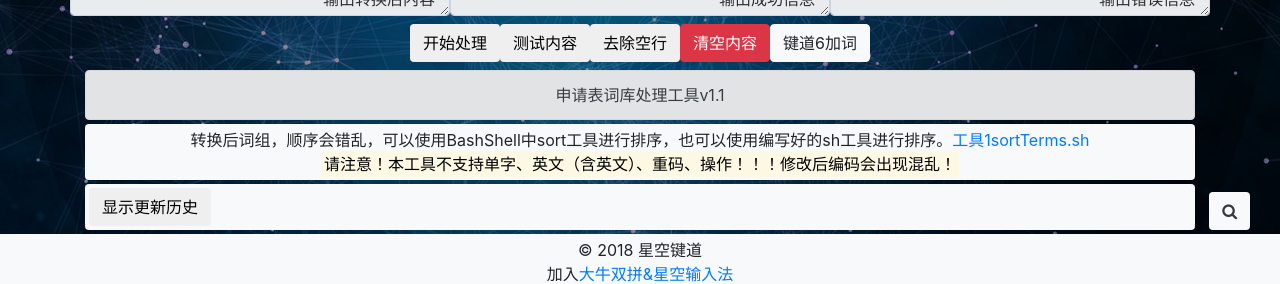
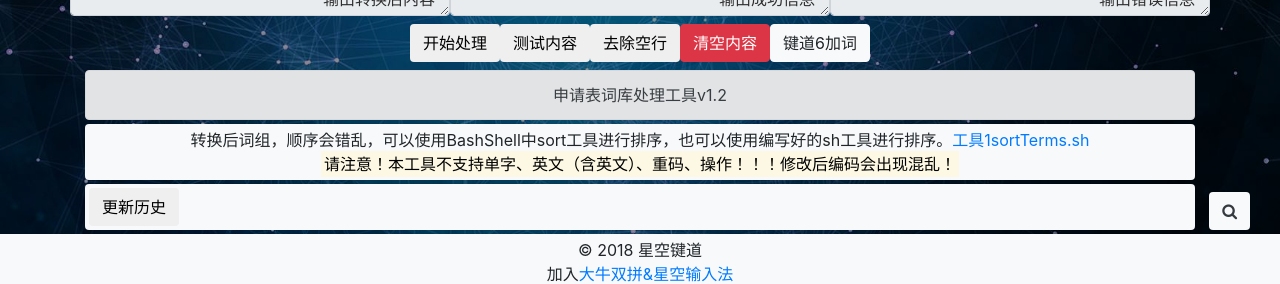
Before and after one commit to nshusr/xkinput, a Vue app: page /rime_jd_web/Tools/Contribution in a window 1280 px wide. Shown: the part 466-750 px from the top of the page. Built offline with nearby package versions, Linux system fonts and the light colour scheme.

Commit message:
新增*操作符，等同mv jetbrains-webstorm.desktop ./firefox.desktop

```diff
--- a/src/components/Tools/Contribution/Contribution.vue
+++ b/src/components/Tools/Contribution/Contribution.vue
@@ -27,11 +27,12 @@
 	<button class="btn" @click="clearSpace">去除空行</button>
 	<button class="btn btn-danger" @dblclick="clearContent" @click="clearInfo = '双击生效清空'">{{clearInfo}}</button>
 	<a class="btn btn-light" href="https://739497722.docs.qq.com/ipGva4mn5bo" target="_black">键道6加词</a>
-	<p class="alert alert-secondary mb-1">申请表词库处理工具v1.1</p>
+	<p class="alert alert-secondary mb-1">申请表词库处理工具v{{vertion}}</p>
 	<p class="bg-light p-1 rounded mb-1">转换后词组，顺序会错乱，可以使用BashShell中sort工具进行排序，也可以使用编写好的sh工具进行排序。<a href="https://gitee.com/nmlixa/Rime_JD/tree/master/TermsTools" target="_black">工具1sortTerms.sh</a><br><mark>请注意！本工具不支持单字、英文（含英文）、重码、操作！！！修改后编码会出现混乱！</mark></p>
 	<div class="text-left bg-light p-1 mb-1 rounded fzx">
-		<button class="btn" @click="updates = !updates"><span v-if="!updates">显示</span>更新历史</button>
+		<button class="btn" @click="updates = !updates">更新历史</button>
 		<div v-if="updates" class="mt-1">
+			<p>更新{{vertion}}：新增*操作符，等同于!m，自动解决，全角半角问题。</p>
 			<p>更新1.1：自动解决，全角半角问题。</p>
 			<p>更新1.0：正常使用，发布版本。</p>
 		</div>
@@ -45,6 +46,7 @@ export default {
 	name: 'Contribution',
 	data() {
 		return {
+			vertion: 1.2,
 			oldTerms: '',
 			newsTerms: '',
 			oldAttr: '请输入原词库\n格式： 词条 [tab] 编码',
@@ -70,7 +72,7 @@ export default {
 动力学	dlxhva	!m
 万夫莫开	wfmk	!m
 折子	fzxki	+`,
-			updates: false,
+			updates: false
 		}
 	},
 	methods: {
@@ -186,7 +188,7 @@ export default {
 			this[formName].obj.delete = [];
 			for (var x in this[formName].test) {
 				var isChinese = /[\u4e00-\u9fa5]+/.test(this[formName].test[x]);
-				var isOpreation = /\+|-|\!m/.test(this[formName].test[x]);
+				var isOpreation = /\+|-|\!m|\*/.test(this[formName].test[x]);
 				var isCode = /[a-z]+/.test(this[formName].test[x]) && /^[^\!]+/.test(this[formName].test[x]);
 				if (isChinese){
 					this[formName].obj.word.push(this[formName].test[x]);
@@ -231,6 +233,8 @@ export default {
 			this.newsTerms = this.newsTerms.replace('！m', '!m');
 			this.newsTerms = this.newsTerms.replace('！M', '!m');
 			this.newsTerms = this.newsTerms.replace('!M', '!m');
+			this.newsTerms = this.newsTerms.replace('＊', '!m');
+			this.newsTerms = this.newsTerms.replace('*', '!m');
 		},
 		clearSpace: function(){
 			this.newTermsData = this.newTermsData.replace(/[\r\n]\s/g, '\r')
```
